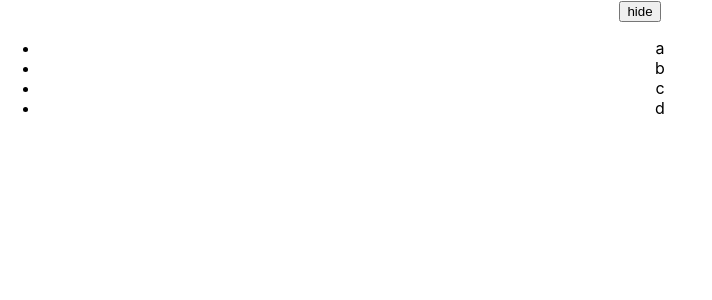
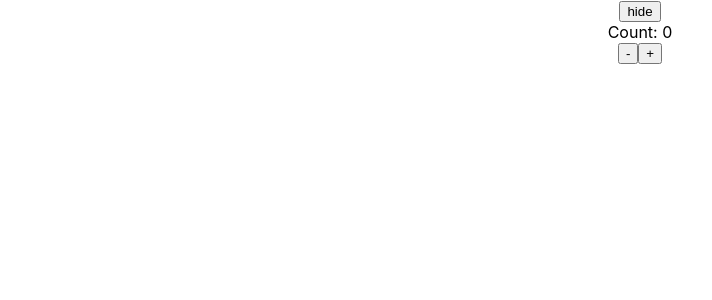
Before and after one commit to papob-boonpat/hooks, a React (Create React App) app: page / in a window 1280 px wide. Both pictures are taken after a click on the button "show". Shown: the top 300 px of the page, without its empty margins (0-712 px from the left). Built offline with nearby package versions, Linux system fonts and the light colour scheme.

Commit message:
useEffect Observe

```diff
--- a/src/App.tsx
+++ b/src/App.tsx
@@ -5,7 +5,7 @@ import Sample from "./Components/Sample";
 
 function App() {
   const [show, setShow] = useState(false);
-  const a = ["a", "b", "c"];
+
   return (
     <div className="App">
       <button
@@ -16,7 +16,7 @@ function App() {
         {show ? "hide" : "show"}
       </button>
       <br />
-      {show ? <Sample some={a} /> : null}
+      {show ? <Sample /> : null}
     </div>
   );
 }
--- a/src/Components/Sample.tsx
+++ b/src/Components/Sample.tsx
@@ -1,23 +1,27 @@
 import React, { useEffect, useState } from "react";
 
-function Sample(props: { some: string[] }) {
+function Sample() {
   const [count, setCount] = useState(0);
   useEffect(() => {
     console.log("mounted");
     return () => {
-      console.log("cleanup");
+      console.log("unmount");
     };
   }, []);
 
-  const some = [...props.some];
-  some.push("d");
+  useEffect(() => {
+    console.log(count);
+    return () => {
+      console.log("cleanup");
+    };
+  }, [count]);
+
   return (
     <div>
-      <ul>
-        {some.map((data) => (
-          <li>{data}</li>
-        ))}
-      </ul>
+      Count: {count}
+      <br />
+      <button onClick={() => setCount((prev) => --prev)}>-</button>
+      <button onClick={() => setCount((prev) => ++prev)}>+</button>
     </div>
   );
 }
```
